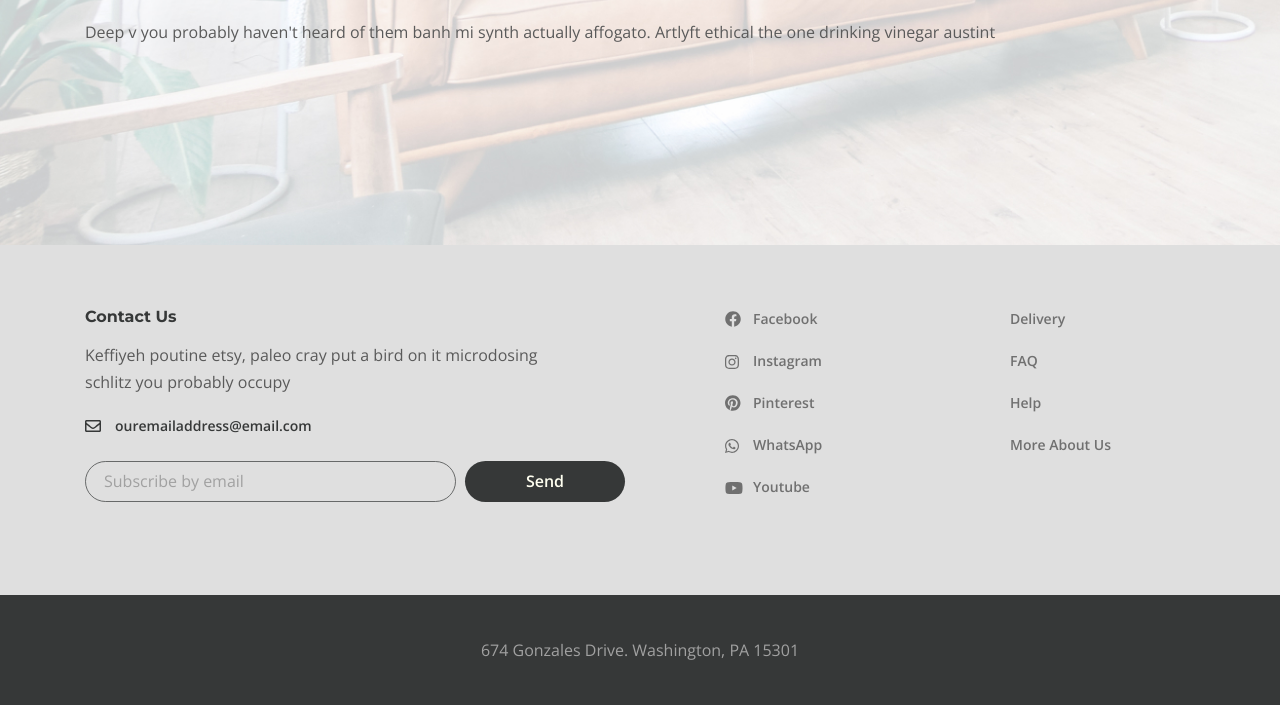
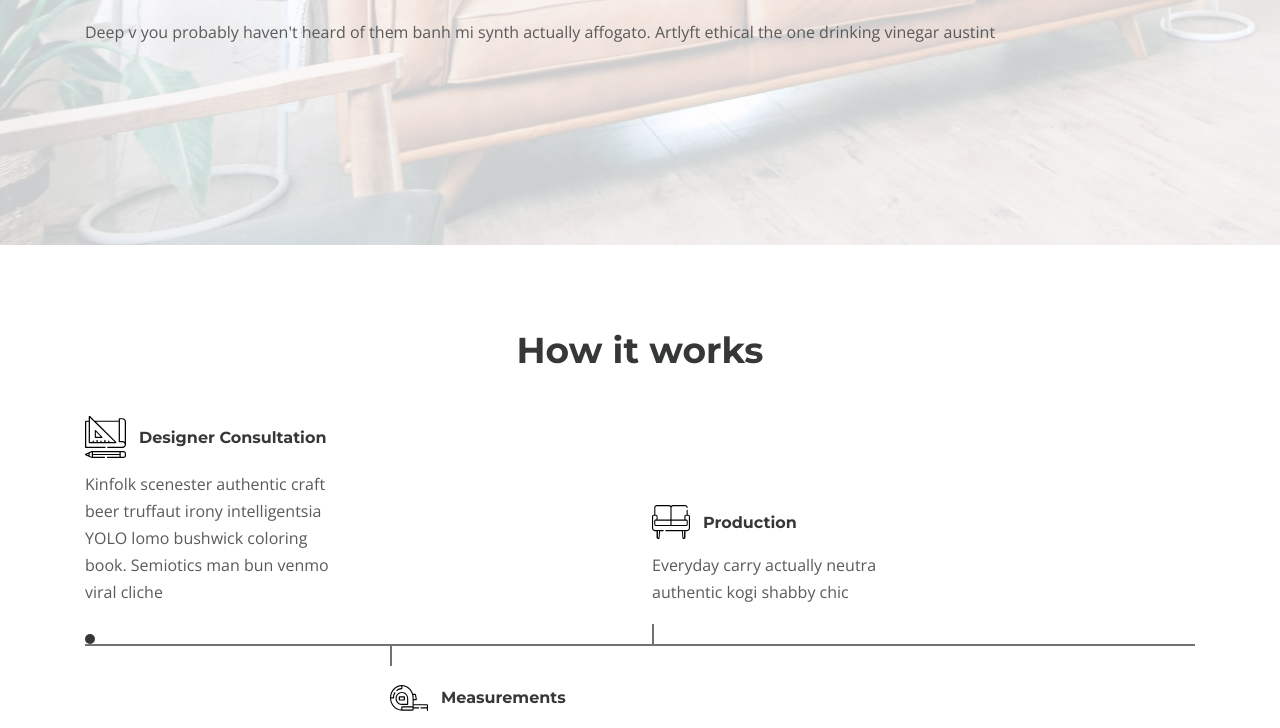
Before and after one commit to Barsoom-coder/desire, a website: page app/index.html in a window 1280 px wide. Shown: the part 2072-2800 px from the top of the page. Before the commit the page ends 2777 px from the top, so only its background shows below. Drawn offline with nearby package versions, Linux system fonts and the light colour scheme.

Commit message:
added section works-path

```diff
--- a/app/index.html
+++ b/app/index.html
@@ -135,6 +135,31 @@
             <p class="decor__text">Deep v you probably haven't heard of them banh mi synth actually affogato. Artlyft ethical the one drinking vinegar austint</p>
           </div>
         </section>
+
+        <section class="works-path">
+          <div class="container">
+            <h3 class="works-path__title">How it works</h3>
+            <div class="works-path__items">
+              <div class="works-path__items-box">
+                <div class="works-path__item works-path__item--consultation">
+                  <img class="works-path__item-img" src="images/graphic-tool.svg" alt="icon">
+                  <h6 class="works-path__item-title">Designer Consultation</h6>
+                  <p class="works-path__item-text">Kinfolk scenester authentic craft beer truffaut irony intelligentsia YOLO lomo bushwick coloring book. Semiotics man bun venmo viral cliche</p>
+                </div>
+                <div class="works-path__item works-path__item--production">
+                  <img class="works-path__item-img" src="images/sofa.svg" alt="icon">
+                  <h6 class="works-path__item-title">Production</h6>
+                  <p class="works-path__item-text">Everyday carry actually neutra authentic kogi shabby chic</p>
+                </div>
+              </div>
+              <div class="works-path__item works-path__item--measurements">
+                <img class="works-path__item-img" src="images/measuring-tape.svg" alt="icon">
+                <h6 class="works-path__item-title">Measurements</h6>
+                <p class="works-path__item-text">Intelligentsia YOLO lomo bushwick coloring book. Semiotics man bun venmo viral cliche</p>
+              </div>
+            </div>
+          </div>
+        </section>
       </main>
 
       <footer class="footer">
--- a/app/scss/style.scss
+++ b/app/scss/style.scss
@@ -258,6 +258,7 @@
 		line-height: 135px;
 		padding-bottom: 26px;
 		margin-bottom: 26px;
+		@extend %title-font;
 		&::after {
 			position: absolute;
 			content: '';
@@ -278,6 +279,7 @@
 	padding: 45px 0 105px;
 	&__title {
 		color: $title;
+		@extend %title-font;
 		font-size: 36px;
 		line-height: 51px;
 		padding-bottom: 25px;
@@ -372,6 +374,7 @@
 		padding-bottom: 22px;
 		margin-bottom: 22px;
 		position: relative;
+		@extend %title-font;
 		&::after {
 			position: absolute;
 			content: '';
@@ -387,3 +390,77 @@
 		}
 	}
 }
+
+.works-path {
+	padding: 80px 0 30px;
+	&__title {
+		@extend %title-font;
+		text-align: center;
+		color: $title;
+		margin-bottom: 40px;
+		font-size: 36px;
+		line-height: 51px;
+	}
+	&__items-box {
+		display: flex;
+		border-bottom: 2px solid rgba($title, .7);
+		position: relative;
+		align-items: flex-end;
+		&::before {
+			position: absolute;
+			content: '';
+			bottom: -5 px;
+			left: 0;
+			width: 10px;
+			height: 10px;
+			border-radius: 50%;
+			background-color: $title;
+		}
+	}
+	&__item {
+		position: relative;
+		width: 250px;
+		display: flex;
+		align-items: center;
+		flex-wrap: wrap;
+		height: 100%;
+	}
+	&__item--production {
+		margin-left: 317px;
+		&::after {
+			position: absolute;
+			content: '';
+			left: 0;
+			bottom: 0;
+			height: 20px;
+			width: 2px;
+			background: rgba($title, .7);
+		}
+	}
+	&__item--production,
+	&__item--consultation {
+		padding-bottom: 38px;
+	}
+	&__item--measurements {
+		padding-top: 38px;
+		margin-left: 305px;
+		&::before {
+			position: absolute;
+			content: '';
+			top: 0;
+			left: 0;
+			height: 20px;
+			width: 2px;
+			background: rgba($title, .7);
+		}
+	}
+
+	&__item-title {
+		margin-left: 13px;
+		color: $title;
+		@extend %title-font;
+	}
+	&__item-text {
+		margin-top: 13px;
+	}
+}
```
Also changed, not shown: app/css/style.min.css, app/images/graphic-tool.svg (added), app/images/measuring-tape.svg (added), app/images/sofa.svg (added).
